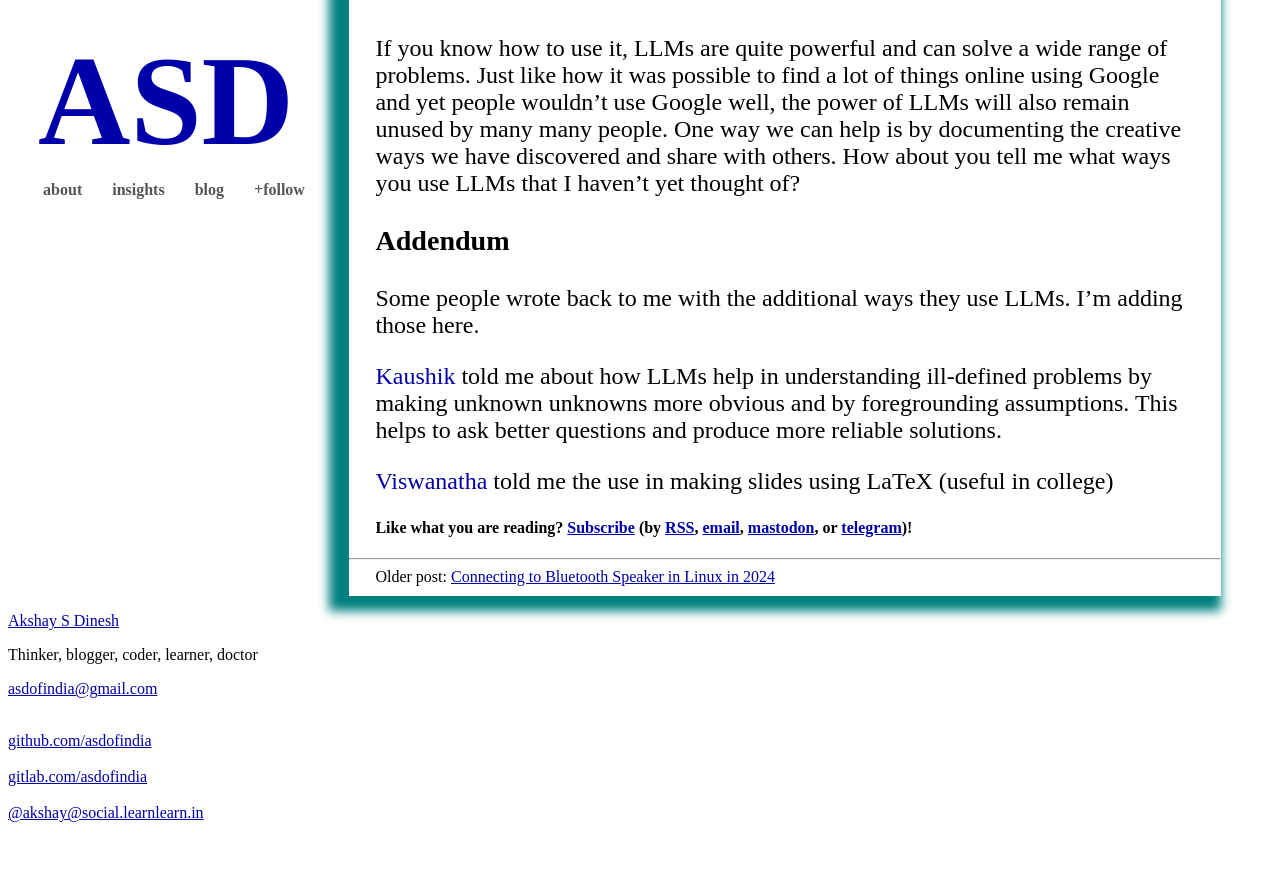
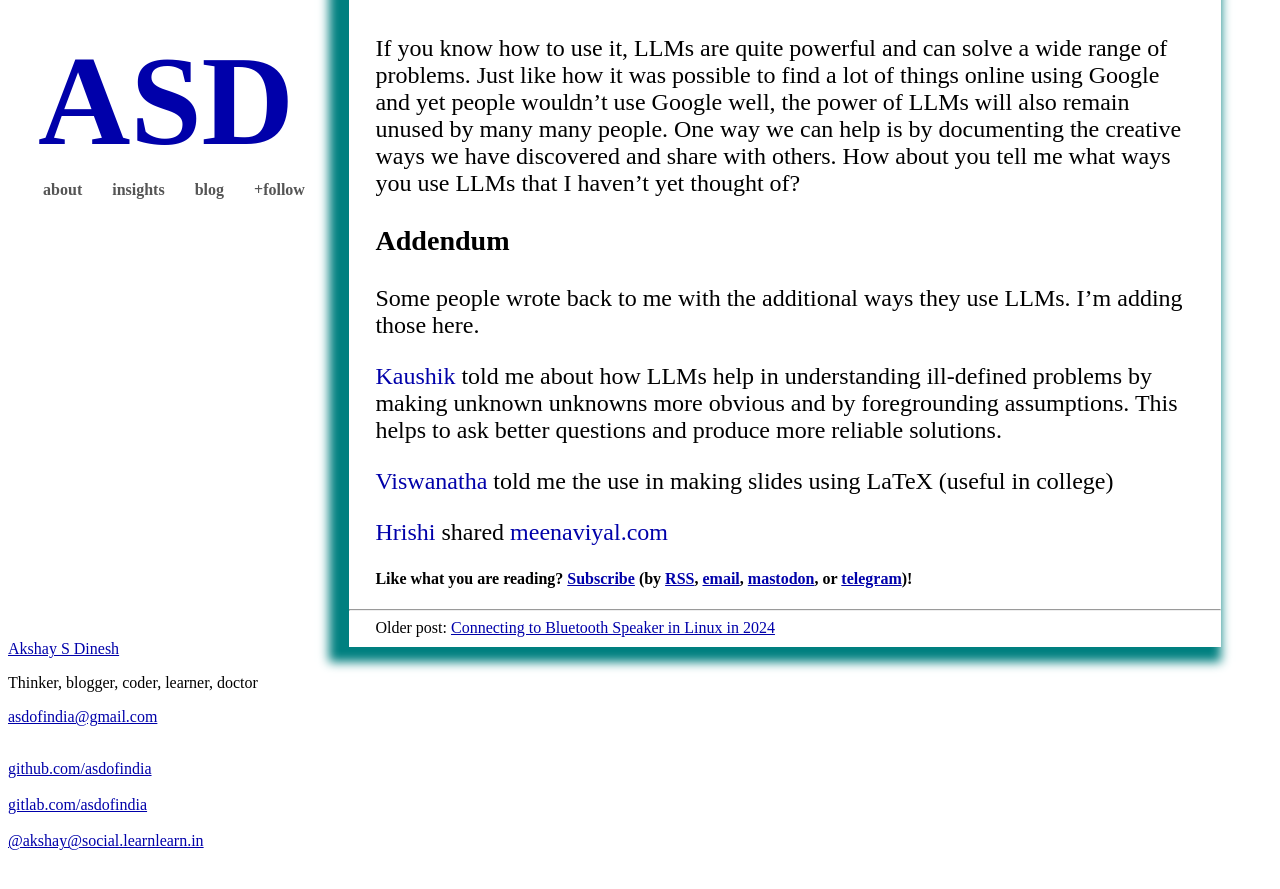
Before and after one commit to asdofindia/asdofindia.github.io, a Jekyll site: the page built from _posts/2024-09-25-how-i-use-llm-2024.md, in a window 1280 px wide and 900 px high, scrolled down 3700 px. Shown: the top 889 px of the window. Built offline with Jekyll 4.4.1, drawn with Linux system fonts in a browser that asks for light colours; before the commit the page ends 4549 px from its top, so only the background shows below that.

Commit message:
add meenaviyal

```diff
--- a/_posts/2024-09-25-how-i-use-llm-2024.md
+++ b/_posts/2024-09-25-how-i-use-llm-2024.md
@@ -102,3 +102,5 @@ Some people wrote back to me with the additional ways they use LLMs. I'm adding
 [Kaushik](https://linktr.ee/kaushik.kakdey) told me about how LLMs help in understanding ill-defined problems by making unknown unknowns more obvious and by foregrounding assumptions. This helps to ask better questions and produce more reliable solutions.
 
 [Viswanatha](https://blog.animaregem.me/) told me the use in making slides using LaTeX (useful in college)
+
+[Hrishi](https://stultus.in) shared [meenaviyal.com](https://meenaviyal.com/)
```
